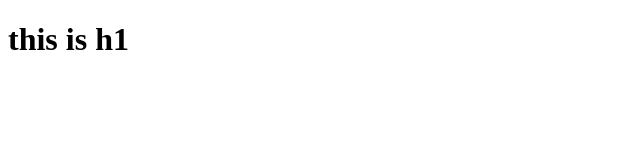
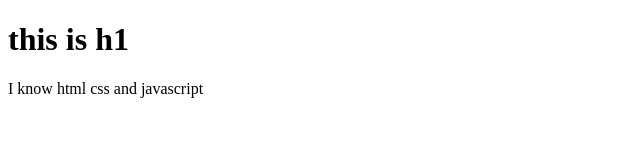
Before and after one commit to Priyanshi-Tiwari/revision-repo, a plain HTML site: page index.html in a window 1280 px wide. Shown: the whole page, without its empty margins (0-640 px from the left). Drawn offline with Linux system fonts and the light colour scheme.

Commit message:
Update index.html

```diff
--- a/index.html
+++ b/index.html
@@ -8,6 +8,7 @@
 </head>
 <body>
     <h1>this is h1</h1>
+    <p>I know html css and javascript</p>
 
 </body>
 </html>
```
